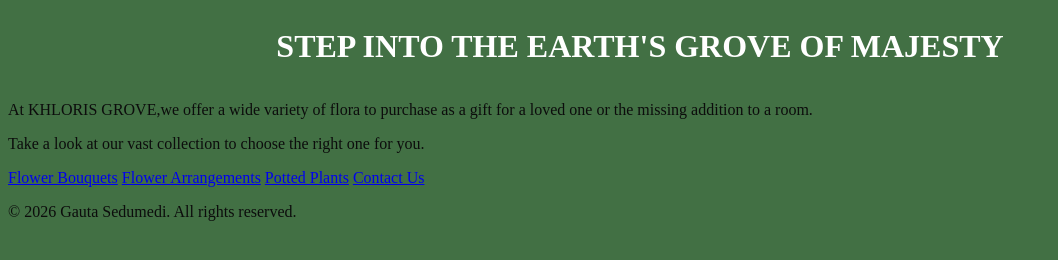
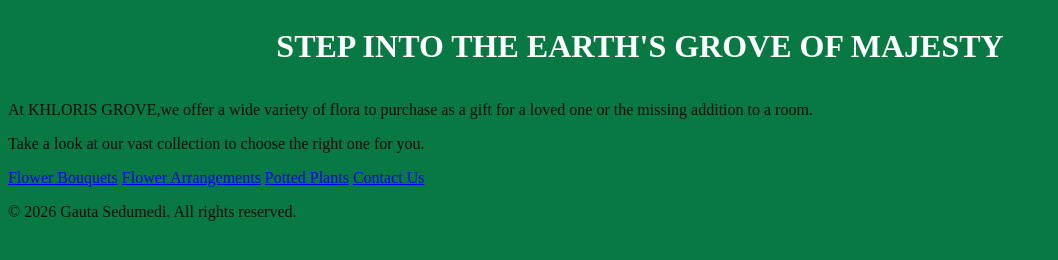
Before and after one commit to bida25-275/Khloris-Grove, a plain HTML site: page index.html in a window 1280 px wide. Shown: the whole page, without its empty margins (0-1058 px from the left). Drawn offline with Linux system fonts and the light colour scheme.

Commit message:
Change background color to #097943

```diff
--- a/styles.css
+++ b/styles.css
@@ -1,10 +1,10 @@
 body{
   font-family: Playfair Display, serif;
   color: #0c0c0c;
-  background-color: #427044;
+  background-color: #097943;
 }
 header {
-  background-color: #427044;
+  background-color: #097943;
   color: white;
   padding: 20px;
   text-align: center;
```
